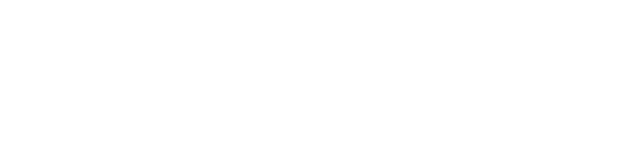
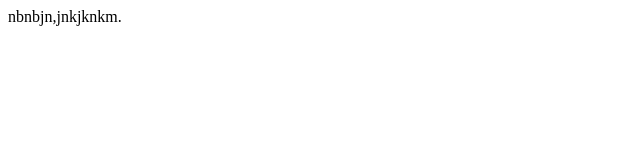
Before and after one commit to HiveTechWare12/Test, a plain HTML site: page index.html in a window 1280 px wide. Shown: the whole page, without its empty margins (0-640 px from the left). Drawn offline with Linux system fonts and the light colour scheme.

Commit message:
Update index.html

```diff
--- a/index.html
+++ b/index.html
@@ -7,6 +7,6 @@
     <title>Document</title>
 </head>
 <body>
-
+     nbnbjn,jnkjknkm.
 </body>
 </html>
```
